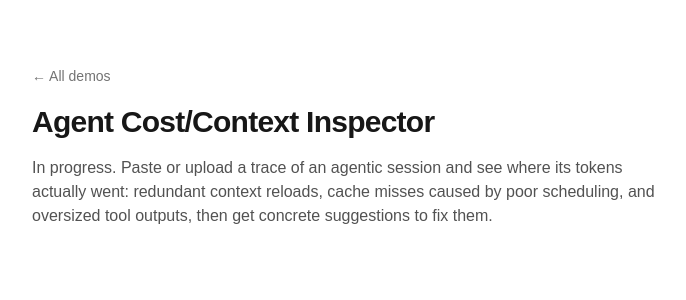
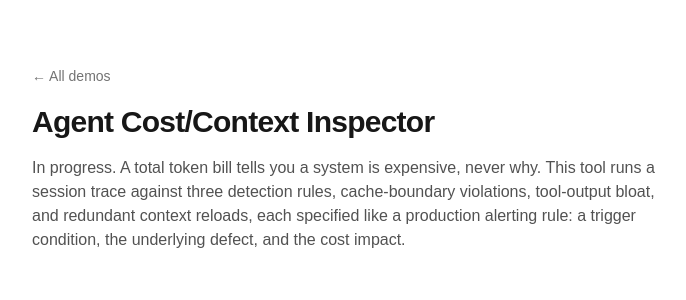
Before and after one commit to Idimmusix/idimma-sre-projects, a Next.js app: page /agent-cost-inspector in a window 1280 px wide. Shown: the top 300 px of the page, without its empty margins (296-982 px from the left). Built offline with nearby package versions, Linux system fonts and the light colour scheme.

Commit message:
Rewrite Agent Cost/Context Inspector copy in cost-attribution/alerting-rule framing

```diff
--- a/app/agent-cost-inspector/page.tsx
+++ b/app/agent-cost-inspector/page.tsx
@@ -8,10 +8,11 @@ export default function AgentCostInspector() {
         Agent Cost/Context Inspector
       </h1>
       <p className="mt-4 text-neutral-600 dark:text-neutral-400">
-        In progress. Paste or upload a trace of an agentic session and see
-        where its tokens actually went: redundant context reloads, cache
-        misses caused by poor scheduling, and oversized tool outputs, then
-        get concrete suggestions to fix them.
+        In progress. A total token bill tells you a system is expensive,
+        never why. This tool runs a session trace against three detection
+        rules, cache-boundary violations, tool-output bloat, and redundant
+        context reloads, each specified like a production alerting rule: a
+        trigger condition, the underlying defect, and the cost impact.
       </p>
     </main>
   );
--- a/app/page.tsx
+++ b/app/page.tsx
@@ -10,7 +10,7 @@ const demos: Demo[] = [
   {
     title: "Agent Cost/Context Inspector",
     description:
-      "Paste or upload a trace of an agentic session and see where its tokens actually went: redundant context reloads, cache misses, oversized tool outputs.",
+      "Applies cost-attribution discipline to agentic workflows: runs a session trace against three detection rules (cache-boundary violations, tool-output bloat, redundant reloads), each specified like a production alerting rule.",
     status: "In progress",
     href: "/agent-cost-inspector",
   },
@@ -42,7 +42,7 @@ export default function Home() {
     <main className="mx-auto max-w-3xl px-6 py-16">
       <h1 className="text-3xl font-bold tracking-tight">SRE Projects</h1>
       <p className="mt-3 text-neutral-600 dark:text-neutral-400">
-        Live, runnable demos. Real code, not just descriptions.
+        Working tools, not slideware: each one applies a specific platform-engineering discipline to a real, inspectable implementation.
       </p>
 
       <ul className="mt-10 flex flex-col gap-4">
```
Also changed, not shown: 1 other file (tests, documents, lock files or other folders).
